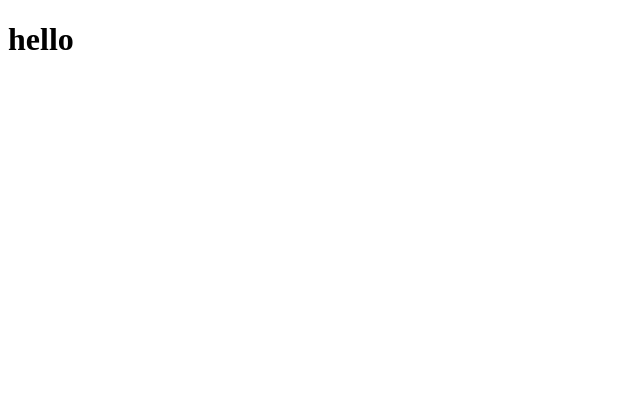
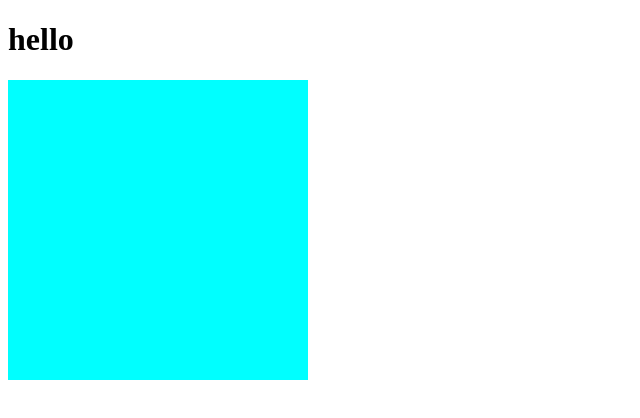
Before and after one commit to Sagi7075/workshop, a plain HTML site: page index.html in a window 1280 px wide. Shown: the whole page, without its empty margins (0-640 px from the left). Drawn offline with Linux system fonts and the light colour scheme.

Commit message:
update sagiiii

```diff
--- a/index.css
+++ b/index.css
@@ -0,0 +1,6 @@
+div{
+    height: 300px;
+    width: 300px;
+    background-color:aqua;
+
+}
--- a/index.html
+++ b/index.html
@@ -8,6 +8,7 @@
 </head>
 <body>
     <h1>hello</h1>
+    <div></div>
 
 </body>
 </html>
```
